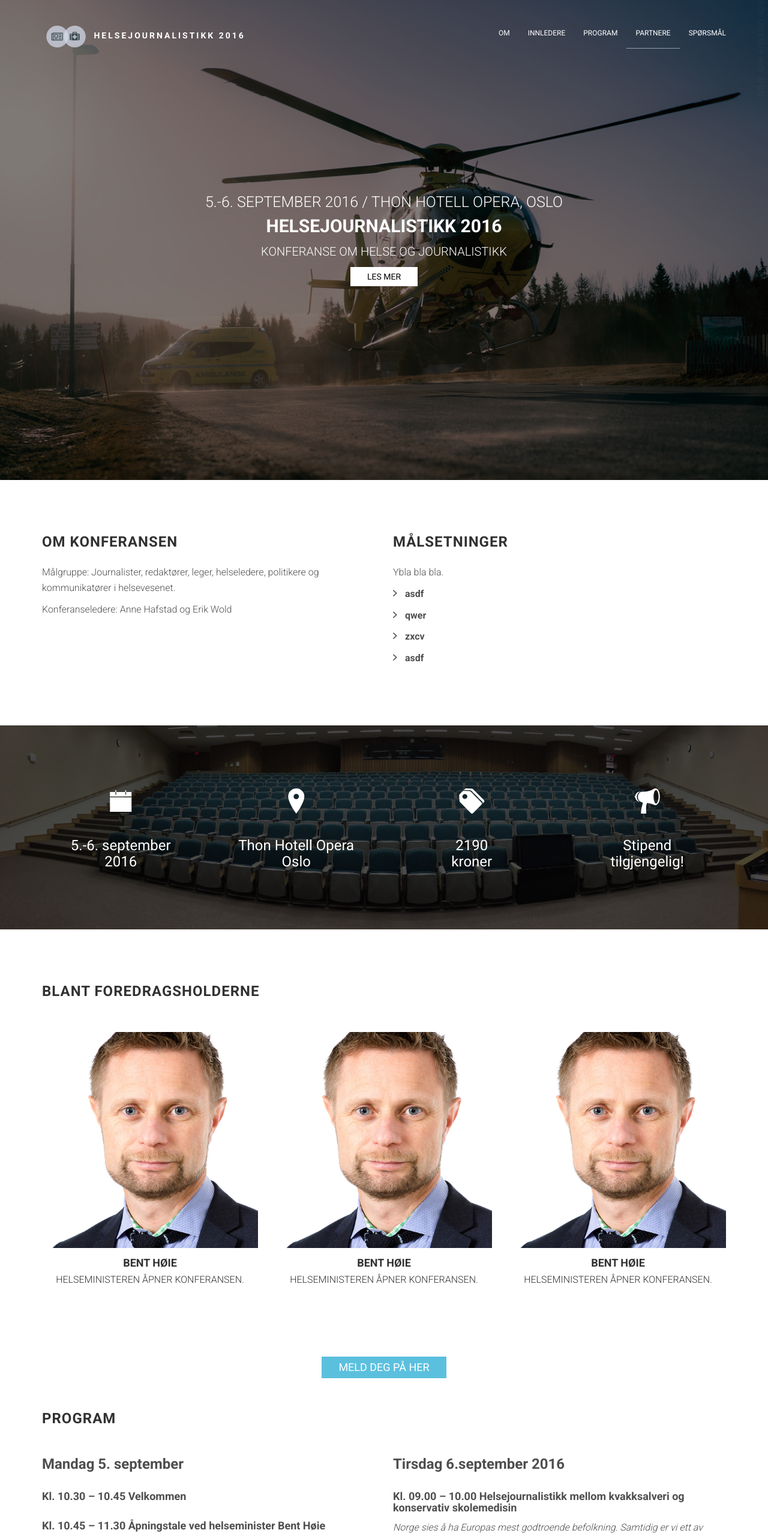
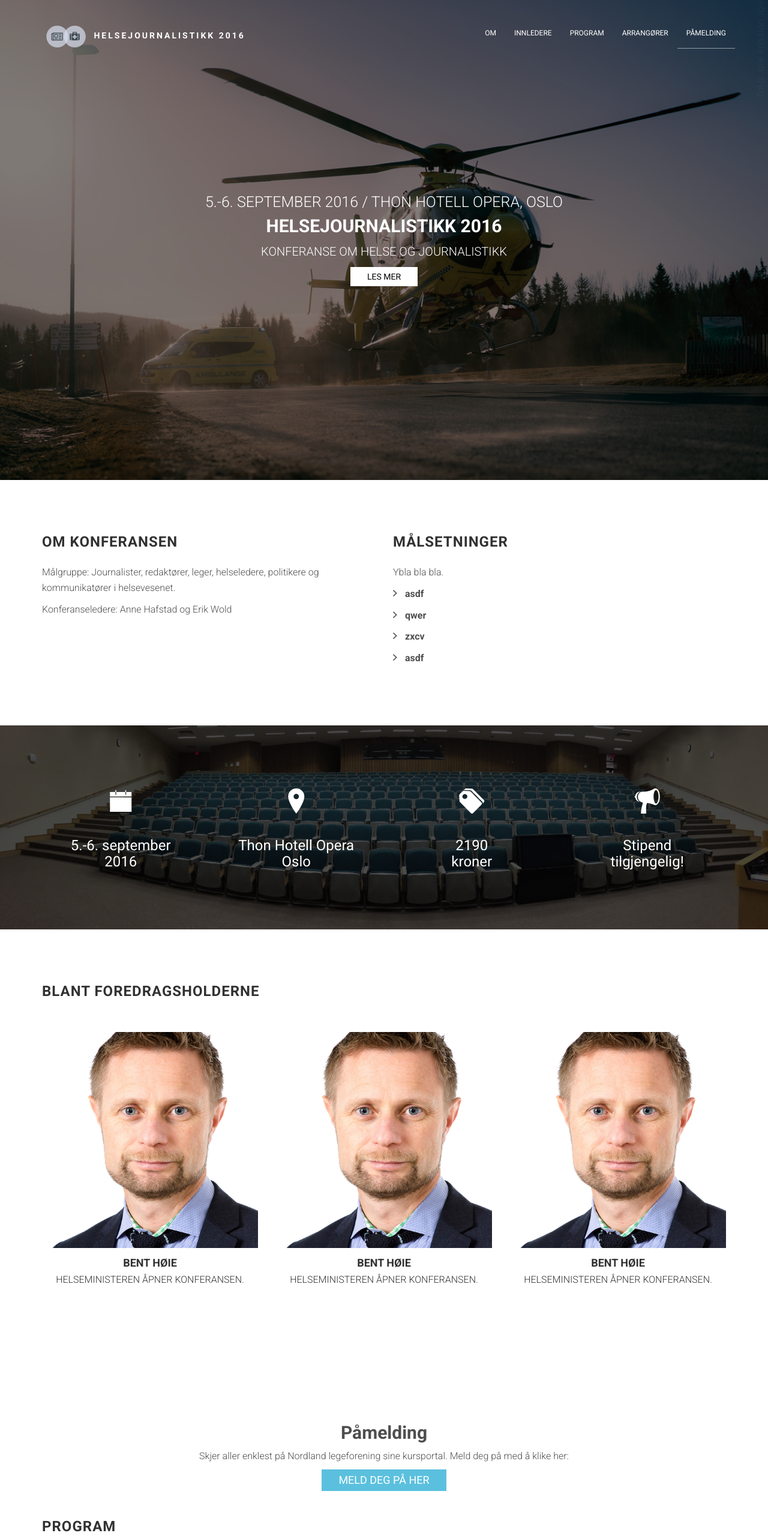
Before and after one commit to losol/hj16.losol.no, a website: page index.html in a window 1280 px wide. Shown: the top 2560 px of the page at 60% size. Drawn offline with Linux system fonts and the light colour scheme; files whose address does not match are found by name.

Commit message:
add signup

```diff
--- a/index.html
+++ b/index.html
@@ -44,8 +44,8 @@
                     <li class="active"><a data-scroll href="#about">Om</a></li>
                     <li><a data-scroll href="#speakers">Innledere</a></li>
                     <li><a data-scroll href="#schedule">Program</a></li>
-                    <li><a data-scroll href="#partner">Partnere</a></li>
-                    <li><a data-scroll href="#faq">Spørsmål</a></li>
+                    <li><a data-scroll href="#partner">Arrangører</a></li>
+                    <li><a data-scroll href="#signup">Påmelding</a></li>
 
                 </ul>
             </div>
@@ -180,13 +180,15 @@ Journalister, redaktører, leger, helseledere, politikere og kommunikatører i h
         </div>
     </section>
 
-
+       <section id="signup2" class="section signup">
             <div class="col-md-12 text-center">
             <div class="text-center">
+            <h2>Påmelding</h2>
+            <p>Skjer aller enklest på Nordland legeforening sine kursportal. Meld deg på med å klike her:</p>
                     <a href="http://nordland-legeforening.trmed.no/kurs/76/thon_hotell_opera_konferanse_om_helsejournalistikk/paamelding" class="btn btn-lg btn-info text-center" id="registration-submit-btn">Meld deg på her</a>
                 </div></div>
 
-
+    </section>
 
     <section id="schedule" class="section schedule">
         <div class="container">
@@ -321,7 +323,7 @@ kommunikasjon</li></ul>
         <div class="container">
             <div class="row">
                 <div class="col-md-12">
-                    <h3 class="section-title">Partnere</h3>
+                    <h3 class="section-title">Arrangører</h3>
                 </div>
             </div>
             <div class="row">
@@ -354,7 +356,15 @@ kommunikasjon</li></ul>
             </div>
         </div>
     </section>
+       <section id="signup" class="section signup">
+            <div class="col-md-12 text-center">
+            <div class="text-center">
+            <h2>Påmelding</h2>
+            <p>Skjer aller enklest på Nordland legeforening sine kursportal. Meld deg på med å klike her:</p>
+                    <a href="http://nordland-legeforening.trmed.no/kurs/76/thon_hotell_opera_konferanse_om_helsejournalistikk/paamelding" class="btn btn-lg btn-info text-center" id="registration-submit-btn">Meld deg på her</a>
+                </div></div>
 
+    </section>
     <footer class="site-footer">
         <div class="container">
             <div class="row">
```
